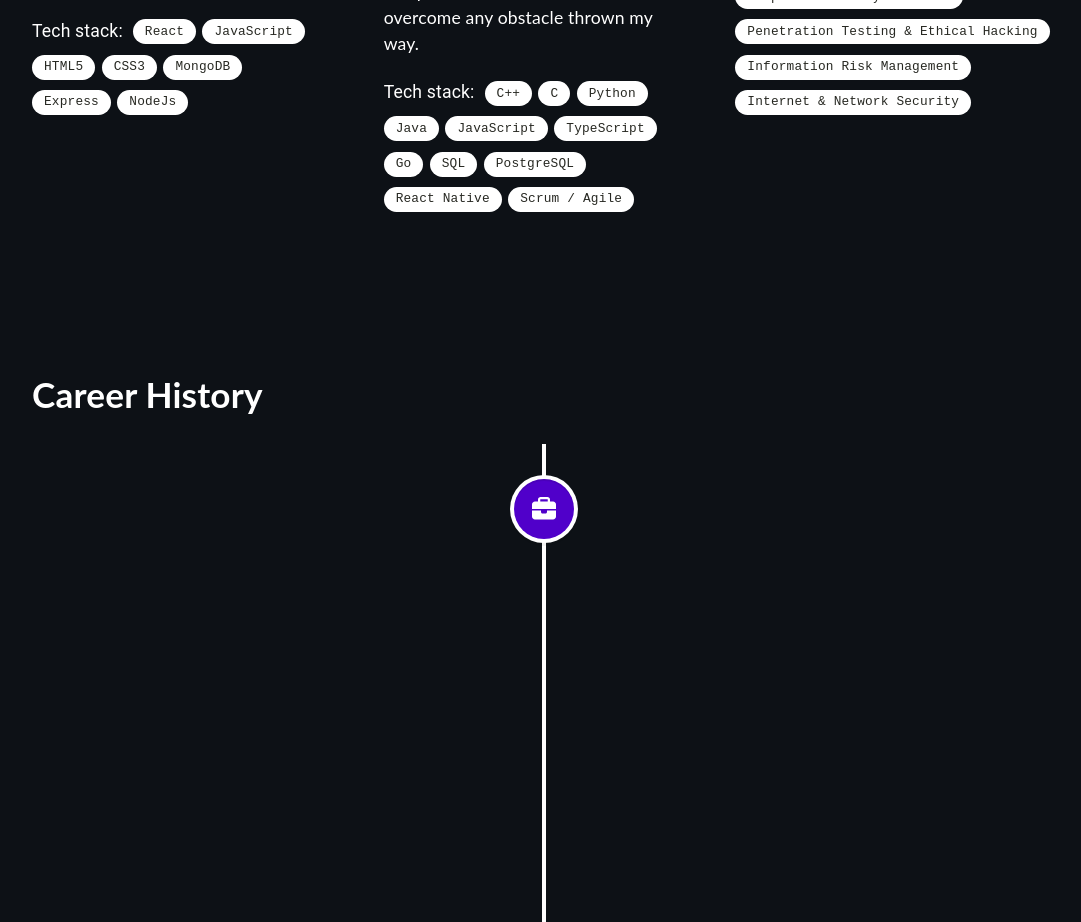
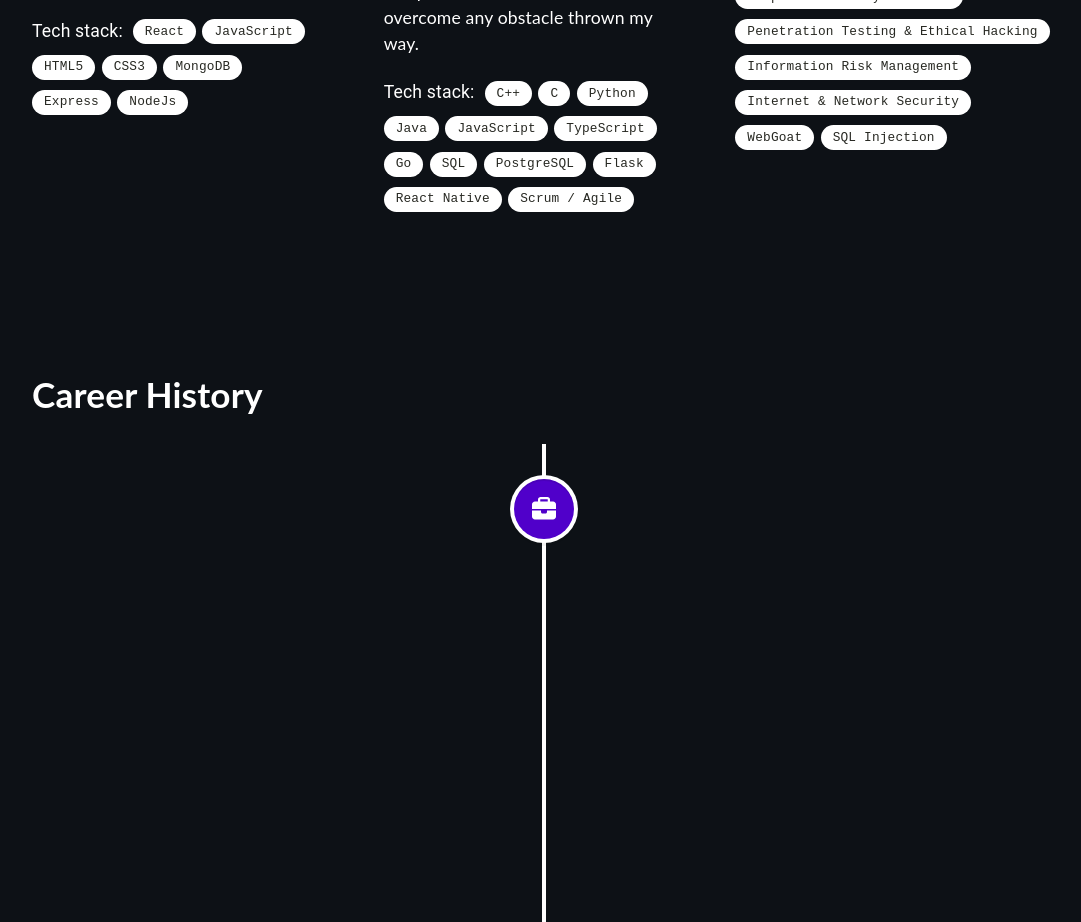
Before and after one commit to iTsThermo/personal-portfolio-react, a React (Create React App) app: page / in a window 1280 px wide. Shown: the part 1280-2202 px from the top of the page, without its empty margins (96-1177 px from the left). Built offline with nearby package versions, Linux system fonts and the light colour scheme.

Commit message:
Added new labels to expertise

```diff
--- a/src/components/Expertise.tsx
+++ b/src/components/Expertise.tsx
@@ -26,6 +26,7 @@ const labelsSecond = [
     "Go",
     "SQL",
     "PostgreSQL",
+    "Flask",
     "React Native",
     "Scrum / Agile"
 ];
@@ -37,7 +38,9 @@ const labelsThird = [
     "Computer Security Overview",
     "Penetration Testing & Ethical Hacking",
     "Information Risk Management",
-    "Internet & Network Security"
+    "Internet & Network Security",
+    "WebGoat",
+    "SQL Injection"
 ];
 
 function Expertise() {
```
